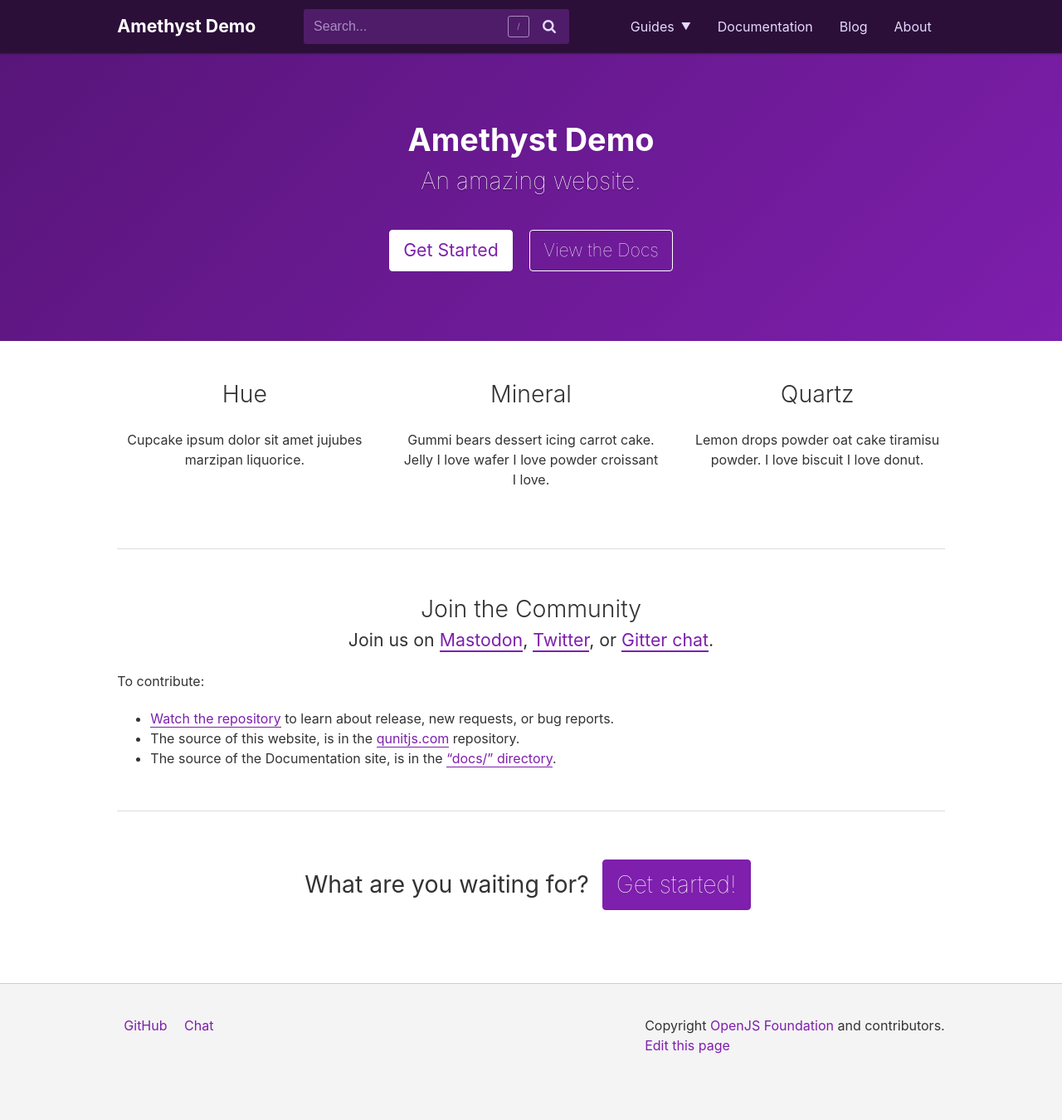
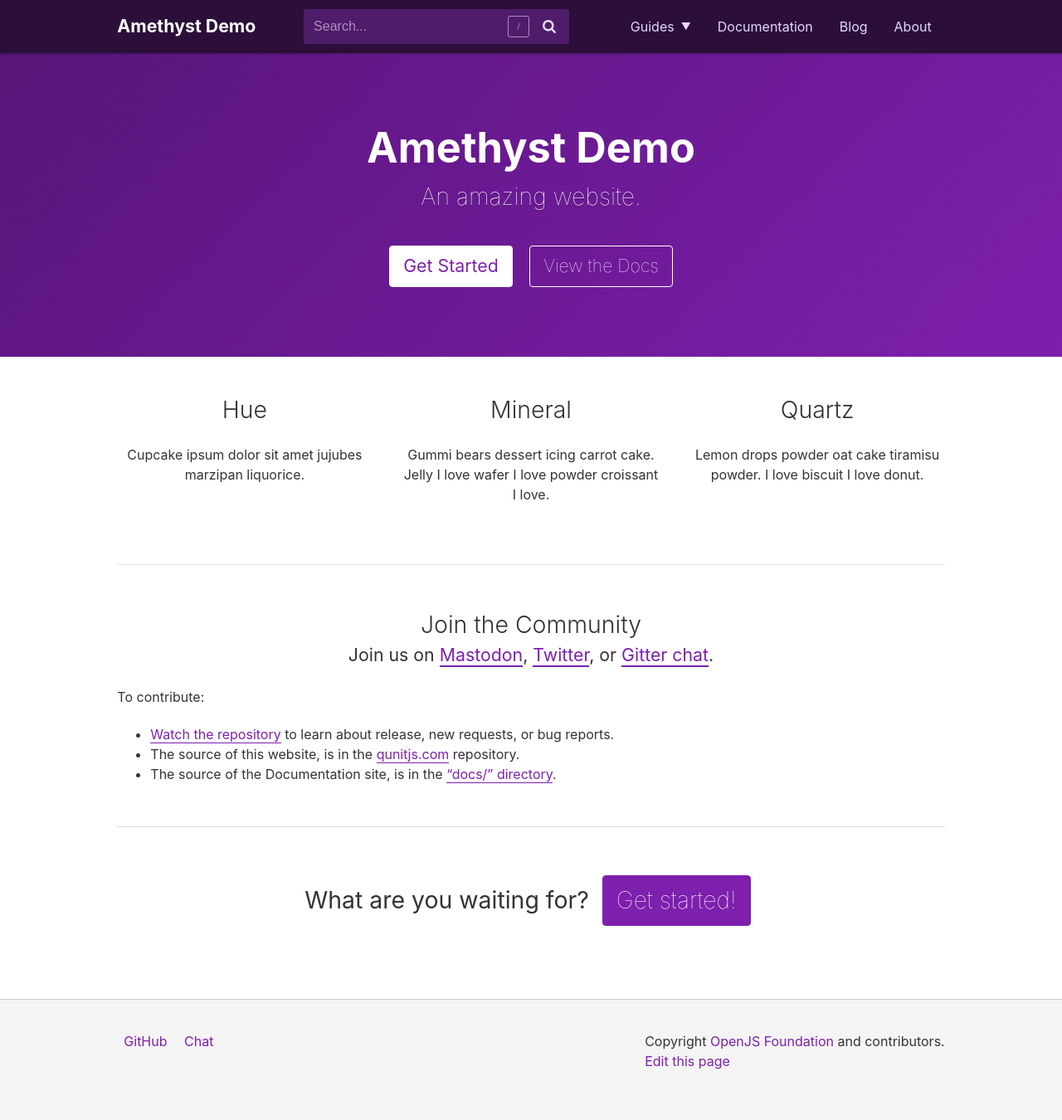
Before and after one commit to qunitjs/jekyll-theme-amethyst, a Jekyll site: the page built from index.md, in a window 1280 px wide. Shown: the whole page at 83% size. Built offline with Jekyll 4.4.1, drawn with Linux system fonts in a browser that asks for light colours.

Commit message:
Theme: Restore hero-title size
Follows-up bb3af84d42.

```diff
--- a/_sass/amethyst.scss
+++ b/_sass/amethyst.scss
@@ -734,6 +734,10 @@ table {
     text-align: center;
 }
 
+.hero-title {
+    font-size: $size-5;
+}
+
 .hero-title img {
     height: 1em;
 }
```
